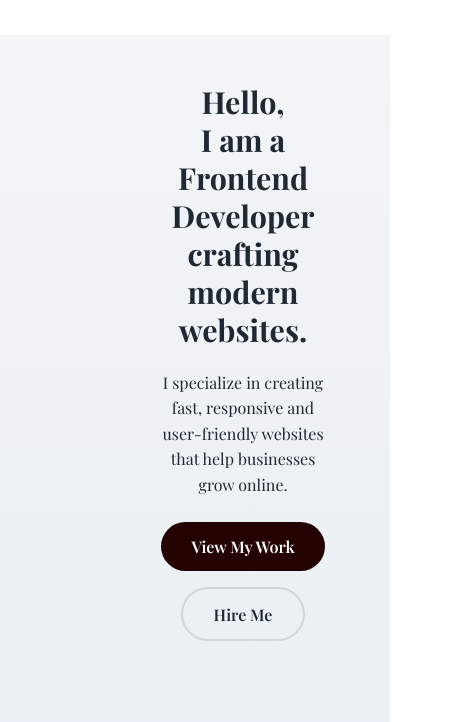
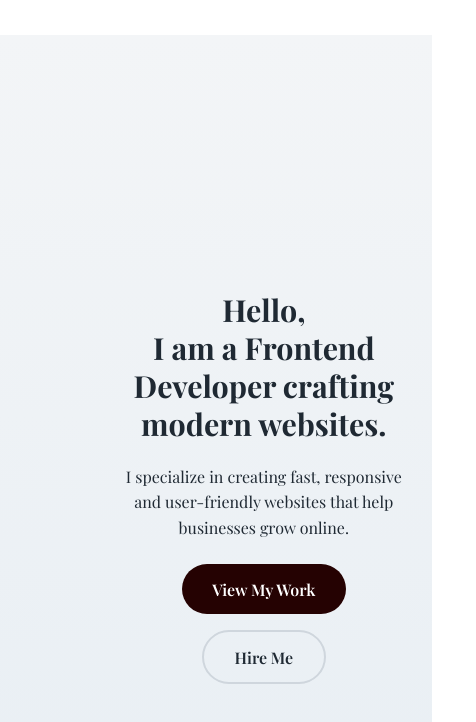
Before and after one commit to Ajihullah/updated-portfolio, a plain HTML site: page index.html in a window 390 px wide. Shown: the part 77-799 px from the top of the page, 476 px wide, since content can reach past the window. Drawn offline with nearby package versions, Linux system fonts and the light colour scheme; a web font is replaced by a local one.

Commit message:
fixed mobile hero

```diff
--- a/shared.css
+++ b/shared.css
@@ -244,21 +244,32 @@ body {
   .navbar nav a {
     font-size: 1.1rem;
   }
+  .hero {
+    width: 100%;
+    min-height: 100vh;
+    padding: 16rem 1.3rem 2.5rem;
+  }
   .hero-content {
+    width: 100%;
+    max-width: 100%;
     flex-direction: column;
     text-align: center;
+    margin: 0;
   }
 
   .hero-text h1 {
     font-size: 1.9rem; /* mobile friendly */
     line-height: 1.25;
+    width: 100%;
+    max-width: 100%;
     text-align: center;
   }
 
   .hero-text p {
     font-size: 1rem;
     line-height: 1.6;
-    max-width: 90%;
+    width: 100%;
+    max-width: 100%;
     margin: 0 auto 24px;
     text-align: center;
   }
```
